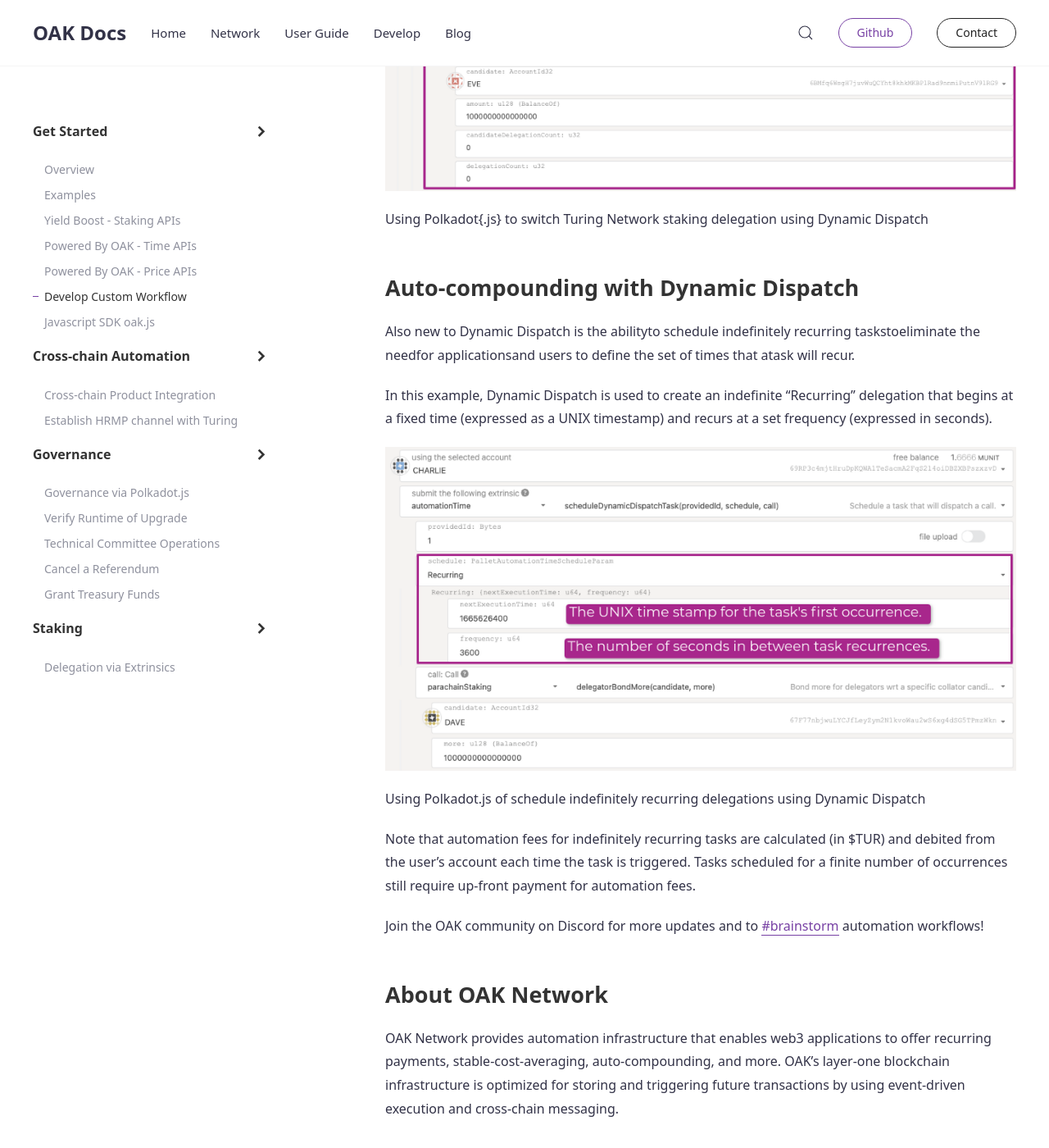
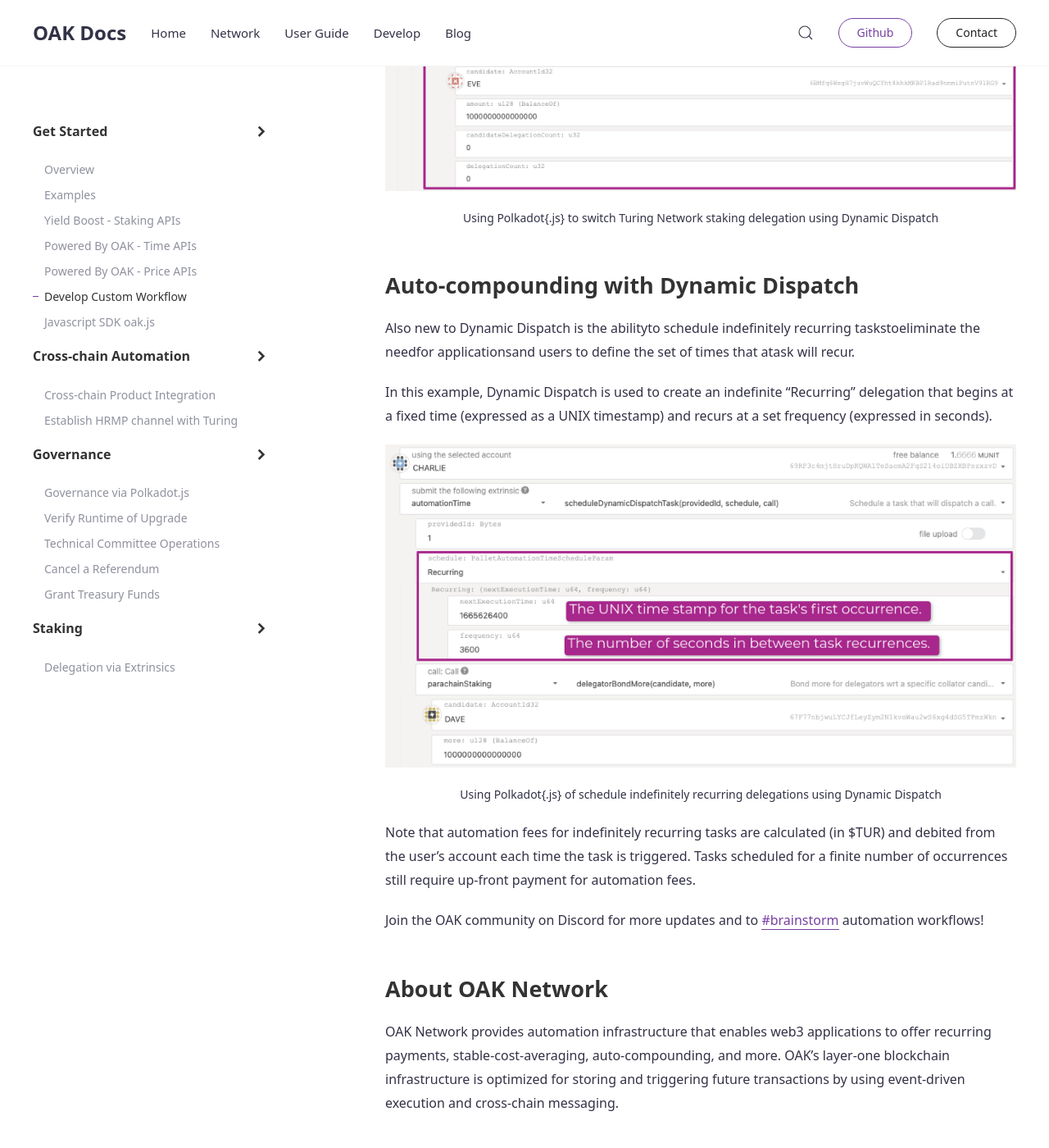
Before and after one commit to AvaProtocol/OAK-docs, a Jekyll site: the page built from _docs/develop-custom-workflow.md, in a window 1280 px wide and 1400 px high, scrolled down 1796 px. Shown: the whole window at 82% size. Built offline with Jekyll 4.4.1, drawn with Linux system fonts in a browser that asks for light colours.

Commit message:
Fix figure caption

```diff
--- a/_docs/develop-custom-workflow.md
+++ b/_docs/develop-custom-workflow.md
@@ -31,7 +31,7 @@
 
 ![staking-delegation](../../assets/img/develop-custom-workflow/staking-delegation.png)
 
-Using Polkadot{.js} to switch Turing Network staking delegation using Dynamic Dispatch
+<div class="figure-caption">Using Polkadot{.js} to switch Turing Network staking delegation using Dynamic Dispatch</div>
 
 ## Auto-compounding with Dynamic Dispatch
 
@@ -43,7 +43,7 @@
 
 ![recurring-delegations](../../assets/img/develop-custom-workflow/recurring-delegations.png)
 
-Using Polkadot.js of schedule indefinitely recurring delegations using Dynamic Dispatch
+<div class="figure-caption">Using Polkadot{.js} of schedule indefinitely recurring delegations using Dynamic Dispatch</div>
 
 Note that automation fees for indefinitely recurring tasks are calculated (in $TUR) and debited from the user's account each time the task is triggered. Tasks scheduled for a finite number of occurrences still require up-front payment for automation fees.
 
--- a/_sass/custom.scss
+++ b/_sass/custom.scss
@@ -35,3 +35,8 @@
   margin-left: auto;
   margin-right: auto;
 }
+
+.figure-caption {
+  text-align: center;
+  font-size:14px;
+}
```
